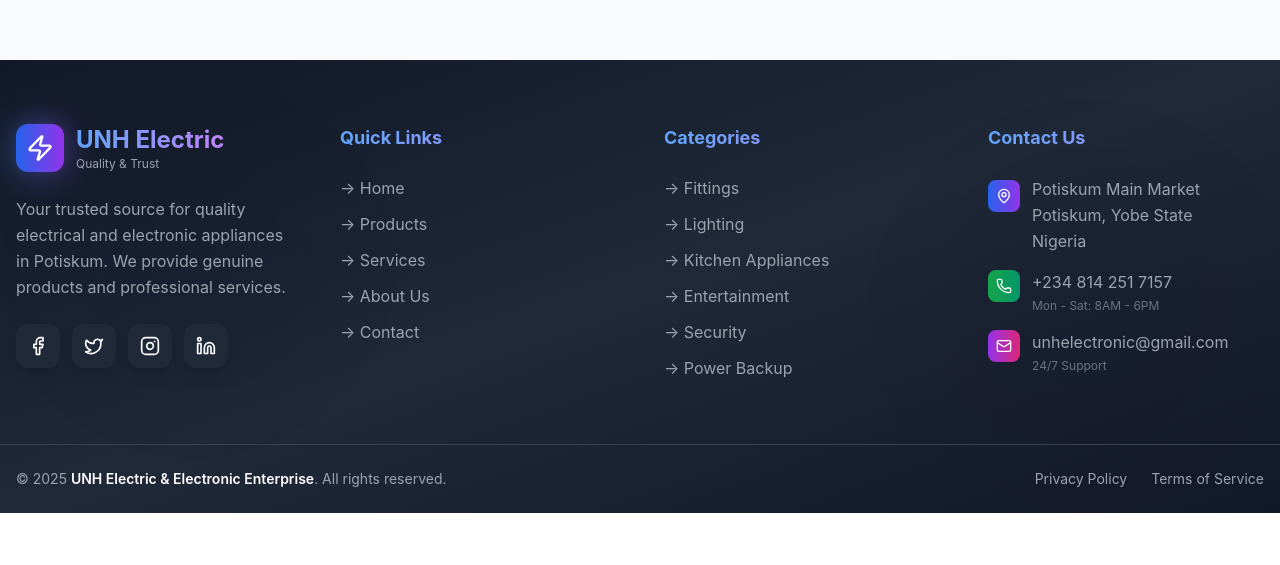
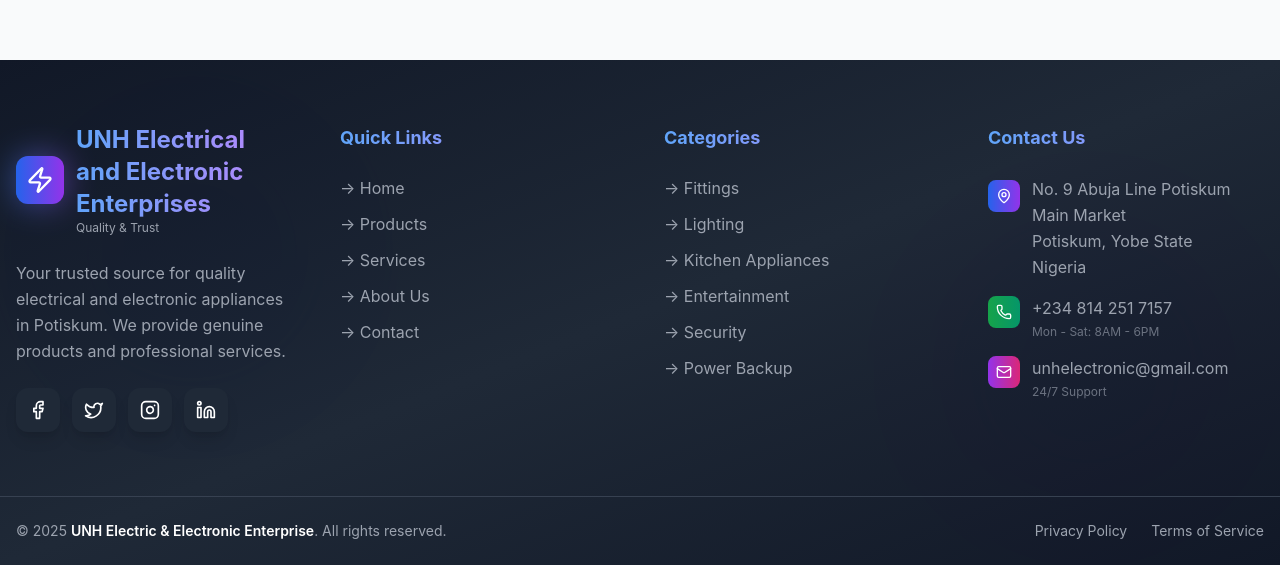
Before and after one commit to musaadamu/unhfrontend, a React (Vite) app: page /payment/verify in a window 1280 px wide. Shown: the part 822-1387 px from the top of the page. Before the commit the page ends 1335 px from the top, so only its background shows below. Built offline with nearby package versions, Linux system fonts and the light colour scheme; no server answers.

Commit message:
business name and address updated

```diff
--- a/src/components/layout/Footer.jsx
+++ b/src/components/layout/Footer.jsx
@@ -25,7 +25,7 @@ const Footer = () => {
                 </div>
                 <div>
                   <h3 className="text-2xl font-bold bg-gradient-to-r from-blue-400 to-purple-400 bg-clip-text text-transparent">
-                    UNH Electric
+                    UNH Electrical and Electronic Enterprises
                   </h3>
                   <p className="text-xs text-gray-400">Quality & Trust</p>
                 </div>
@@ -185,7 +185,7 @@ const Footer = () => {
                   </div>
                   <div>
                     <p className="text-gray-400 leading-relaxed">
-                      Potiskum Main Market<br />
+                      No. 9 Abuja Line Potiskum Main Market<br />
                       Potiskum, Yobe State<br />
                       Nigeria
                     </p>
--- a/src/pages/Home.jsx
+++ b/src/pages/Home.jsx
@@ -118,7 +118,7 @@ const Home = () => {
           <div className="max-w-4xl mx-auto text-center">
             <div className="flex items-center justify-center gap-3 mb-6">
               <Zap className="w-12 h-12" />
-              <h1 className="text-5xl font-bold">UNH Electric & Electronic Enterprise</h1>
+              <h1 className="text-5xl font-bold">UNH Electrical and Electronic Enterprises</h1>
             </div>
             <p className="text-xl mb-8">
               Your trusted source for quality electrical and electronic appliances in Potiskum
@@ -126,7 +126,7 @@ const Home = () => {
             <div className="flex flex-wrap items-center justify-center gap-6 mb-8">
               <div className="flex items-center gap-2">
                 <MapPin className="w-5 h-5" />
-                <span>Potiskum Main Market</span>
+                <span>No. 9 Abuja Line Potiskum Main Market</span>
               </div>
               <a href="tel:+2348142517157" className="flex items-center gap-2 hover:text-blue-200 transition">
                 <Phone className="w-5 h-5" />
@@ -507,7 +507,7 @@ const Home = () => {
                     <div>
                       <h4 className="font-bold text-gray-800 mb-2 text-lg">Visit Our Store</h4>
                       <p className="text-gray-600 leading-relaxed">
-                        Potiskum Main Market<br />
+                        No. 9 Abuja Line Potiskum Main Market<br />
                         Potiskum, Yobe State<br />
                         Nigeria
                       </p>
```
